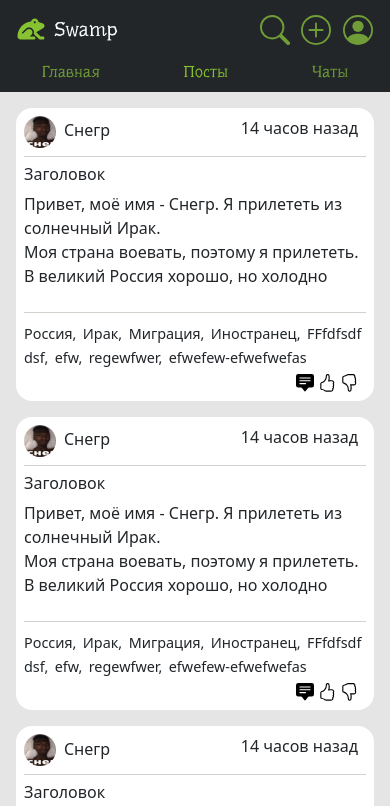
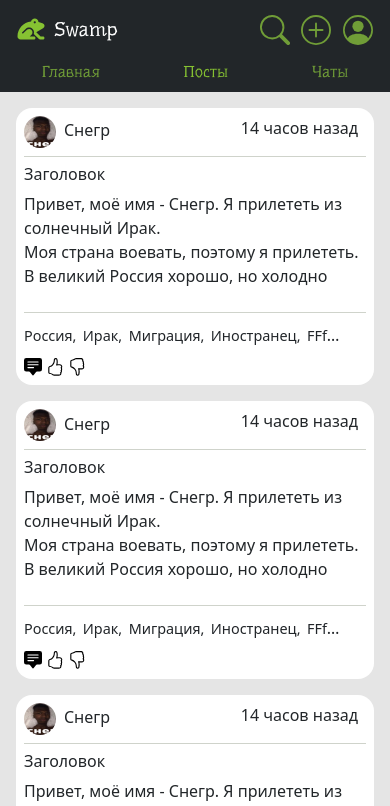
Before and after one commit to Crumbobly/Swamp, a React (Create React App) app in the folder frontend/: page /posts in a window 390 px wide. Shown: the top 806 px of the page. Built offline with nearby package versions, Linux system fonts and the light colour scheme.

Commit message:
крч завтра я буду ебаться с тем чтобы при маленьком разрешении экрана не налазила статистика на div  стекстом

```diff
--- a/frontend/src/components/Pages/PostsPage/PostComponent/PostComponent.jsx
+++ b/frontend/src/components/Pages/PostsPage/PostComponent/PostComponent.jsx
@@ -42,9 +42,18 @@ function PostComponent() {
                         <a>efw,</a>
                         <a>regewfwer,</a>
                         <a>efwefew-efwefwefas</a>
+                        <a>regewfwer,</a>
+                        <a>efwefew-efwefwefas</a>
+                        <a>regewfwer,</a>
+                        <a>regewfwer,</a>
+                        <a>regewfwer,</a>
+                        <a>regewfwer,</a>
+                        <a>regewfwer,</a>
+                        <a>regewfwer,</a>
+
                     </div>
 
-                    <div className="d-inline float-end">
+                    <div className={style.grade_block}>
                         <img src={comm_icon} className="me-1" width="18px" height="18px" alt="comment"></img>
                         <img src={like_icon} className="me-1" width="18px" height="18px" alt="like"></img>
                         <img src={dislike_icon} className="me-2" width="18px" height="18px" alt="dislike"></img>
--- a/frontend/src/components/Pages/PostsPage/PostComponent/PostComponent.module.css
+++ b/frontend/src/components/Pages/PostsPage/PostComponent/PostComponent.module.css
@@ -35,7 +35,13 @@
 }
 
 .tag_block{
-    display: inline;
+    display: inline-block;
+    overflow: hidden;
+    text-overflow: ellipsis;
+    white-space: nowrap;
+    vertical-align: middle;
+   max-width: 1060px;
+    width: 100%;
 }
 
 .tag_block a{
@@ -44,3 +50,23 @@
     font-weight: lighter;
     text-decoration: none;
 }
+.grade_block{
+    display: inline;
+    float:inline-end;
+}
+@media only screen and (max-width:673px){
+    .grade_block {
+        display: block;
+        float: none;
+        padding-top: 0.4rem;
+      }
+      .tag_block {
+        display: inline-block;
+        max-width:320px;
+        width: 100%;
+        overflow: hidden;
+        text-overflow: ellipsis;
+        white-space: nowrap;
+        vertical-align: middle;
+      }
+}
```
